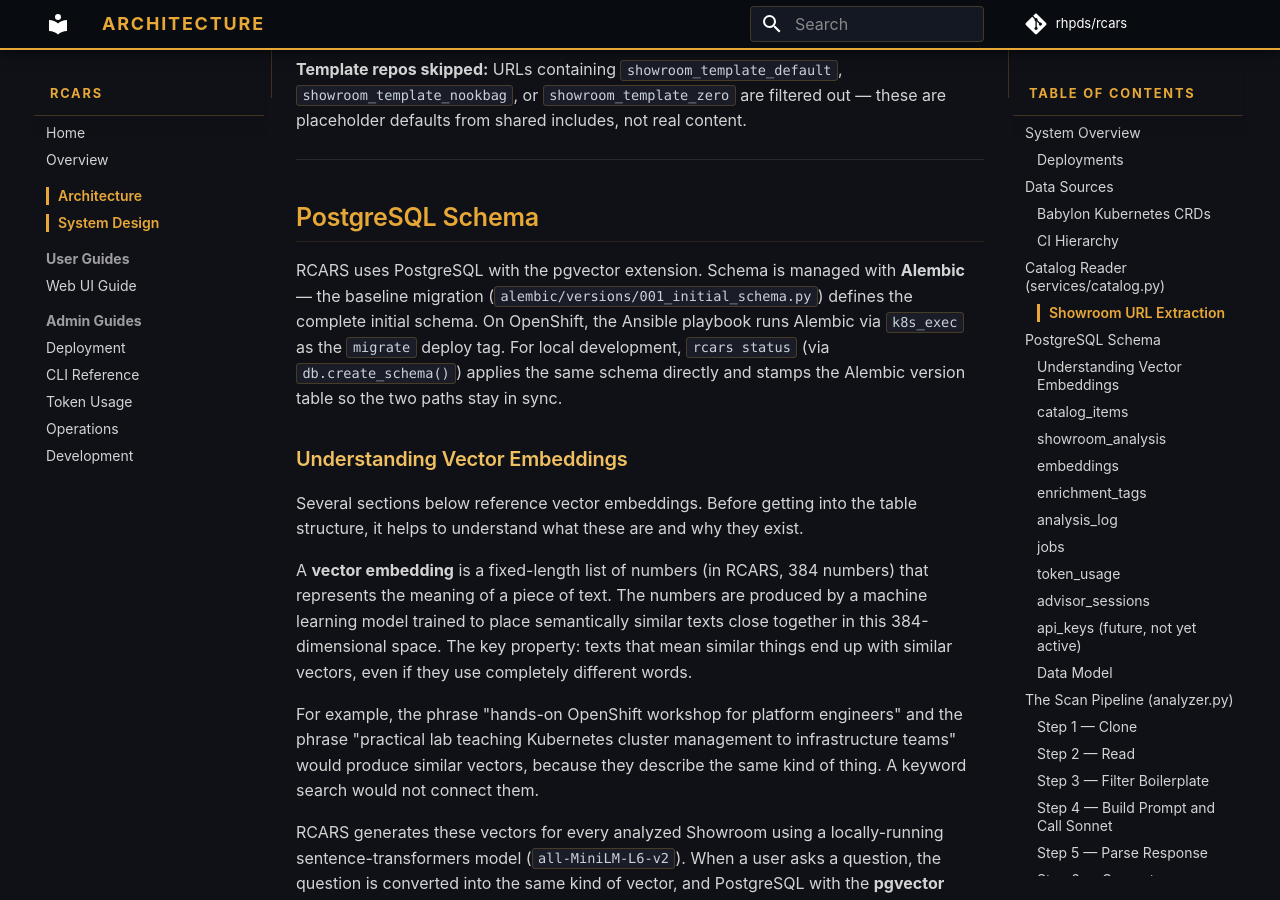
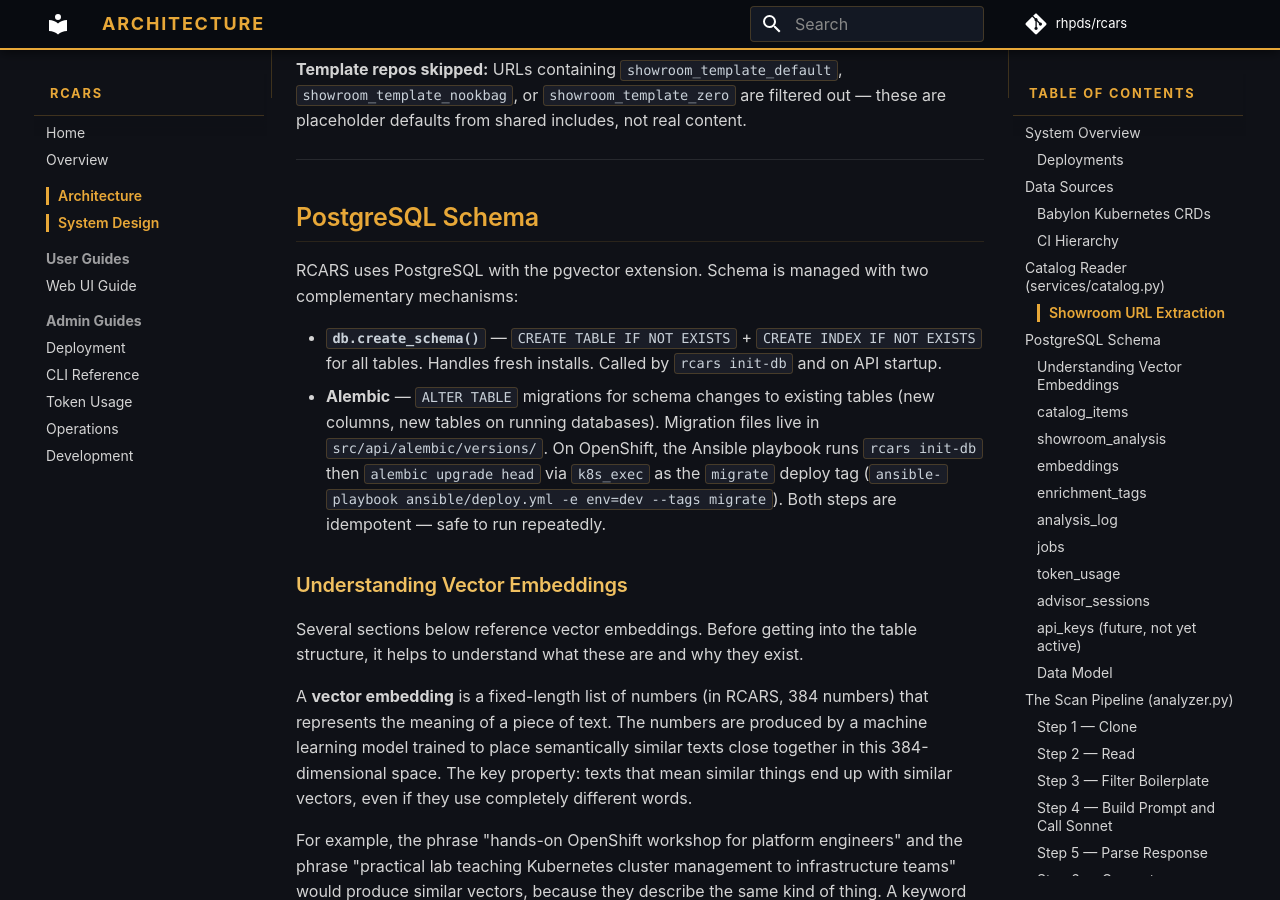
Before and after one commit to rhpds/rcars, an MkDocs documentation site: the page built from docs/architecture/system-design.md, in a window 1280 px wide and 900 px high, scrolled down 3604 px. Built offline with MkDocs 1.6.1 and Material for MkDocs 9.7.7, drawn with Linux system fonts in a browser that asks for light colours; comment, search, counter and statistics services are not loaded.

Commit message:
docs: Update alembic references after move to src/api/
Alembic was moved from repo root to src/api/ so it ships in the
container image. Updated all documentation to reflect the new
location and the Ansible migrate workflow (rcars init-db + alembic
upgrade head).

Co-Authored-By: Claude Opus 4.6 (1M context) <noreply@anthropic.com>

```diff
--- a/docs/architecture/system-design.md
+++ b/docs/architecture/system-design.md
@@ -129,7 +129,10 @@ Showroom URLs are not stored in a single consistent field. RCARS uses two extrac
 
 ## PostgreSQL Schema
 
-RCARS uses PostgreSQL with the pgvector extension. Schema is managed with **Alembic** — the baseline migration (`alembic/versions/001_initial_schema.py`) defines the complete initial schema. On OpenShift, the Ansible playbook runs Alembic via `k8s_exec` as the `migrate` deploy tag. For local development, `rcars status` (via `db.create_schema()`) applies the same schema directly and stamps the Alembic version table so the two paths stay in sync.
+RCARS uses PostgreSQL with the pgvector extension. Schema is managed with two complementary mechanisms:
+
+- **`db.create_schema()`** — `CREATE TABLE IF NOT EXISTS` + `CREATE INDEX IF NOT EXISTS` for all tables. Handles fresh installs. Called by `rcars init-db` and on API startup.
+- **Alembic** — `ALTER TABLE` migrations for schema changes to existing tables (new columns, new tables on running databases). Migration files live in `src/api/alembic/versions/`. On OpenShift, the Ansible playbook runs `rcars init-db` then `alembic upgrade head` via `k8s_exec` as the `migrate` deploy tag (`ansible-playbook ansible/deploy.yml -e env=dev --tags migrate`). Both steps are idempotent — safe to run repeatedly.
 
 ### Understanding Vector Embeddings
 
```
Also changed, not shown: CLAUDE.md (+6 -0 lines), docs/admin/cli-guide.md (+1 -1 lines), docs/admin/development.md (+1 -1 lines).
